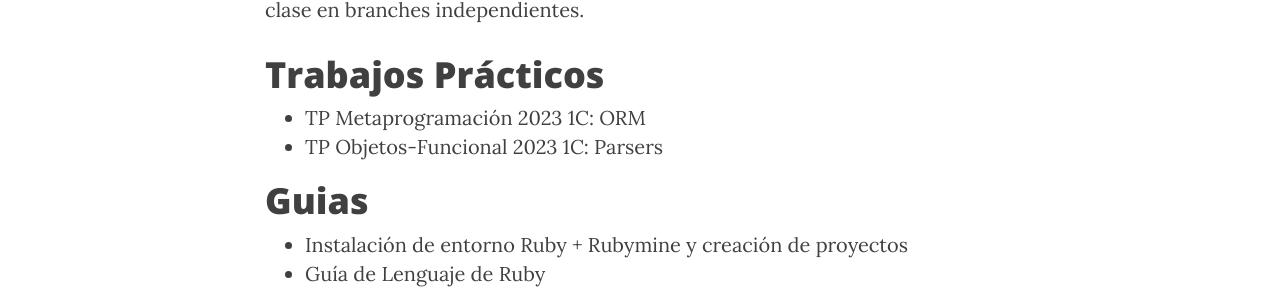
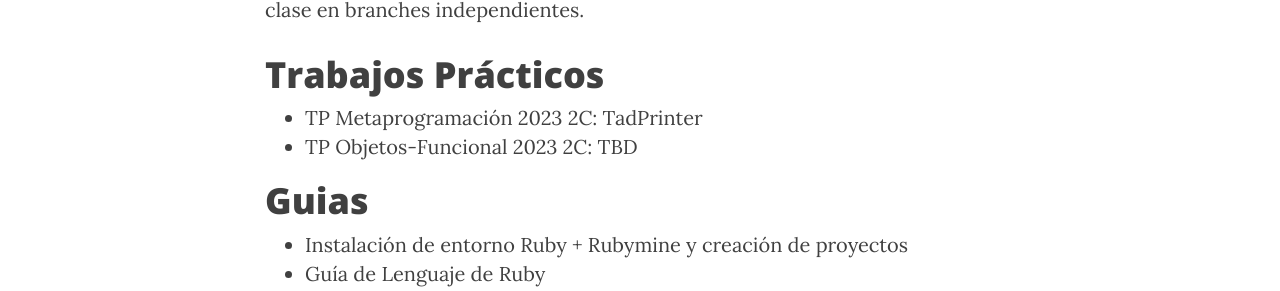
Before and after one commit to tadp-utn-frba/tadp-utn-frba.github.io, a Jekyll site: the page built from material.md, in a window 1280 px wide and 900 px high, scrolled down 1040 px. Shown: the part 155-446 px from the top of the window. Built offline with Jekyll 4.4.1, drawn with Linux system fonts in a browser that asks for light colours; nearby versions of some CDN libraries.

Commit message:
Update material.md

```diff
--- a/material.md
+++ b/material.md
@@ -29,8 +29,8 @@ permalink: /material/
 En [este repositorio](https://github.com/tadp-utn-frba/tadp-clases) están todos los scripts y el código correspondiente a cada clase en branches independientes.
 
 # Trabajos Prácticos
-* [TP Metaprogramación 2023 1C: ORM](https://docs.google.com/document/d/e/2PACX-1vR7AeUTC7LDqogWuKe2PDyXrnOecYNJ9x1Pf6xw9XhELwQnFh0O_7Qj3m9HQuAEbJfnh38RXnokTnIq/pub)
-* [TP Objetos-Funcional 2023 1C: Parsers](https://docs.google.com/document/d/1hpB7cRWsrKtufl5nqYJuSJonI3BYdfrxuYY2S1SmOdg/edit?usp=sharing)
+* [TP Metaprogramación 2023 2C: TadPrinter](https://docs.google.com/document/d/1sglncnasWl0mxh3QioSg8K21bA7iLJ-VLyhlbD5rWRQ/edit)
+* [TP Objetos-Funcional 2023 2C: TBD](#)
 
 # Guias
 
```
